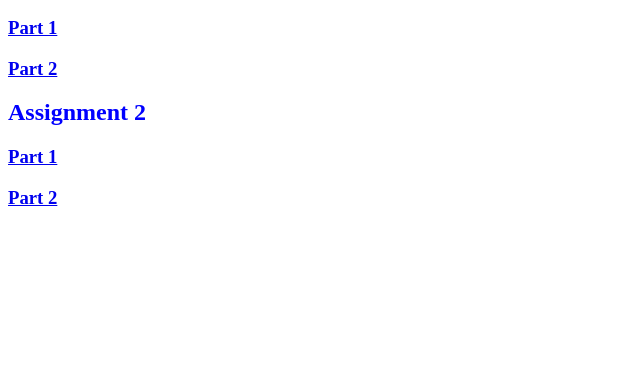
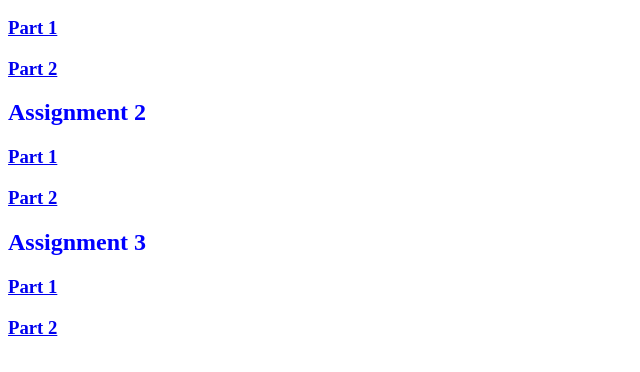
Before and after one commit to Stathlete17/CISC_681, a plain HTML site: page index.html in a window 1280 px wide. Shown: the part 110-482 px from the top of the page, without its empty margins (0-640 px from the left). Drawn offline with Linux system fonts and the light colour scheme.

Commit message:
Update index.html

```diff
--- a/index.html
+++ b/index.html
@@ -12,5 +12,10 @@
  <h3><a href="https://stathlete17.github.io/threejsGraphics2020/show1.html?load=js/assignment_2_part_2.js">Part 2 </a></h3>
 
 
+    <h2 class="red-text" style="color: Blue;">Assignment 3</h2>
+
+ <h3><a href="https://stathlete17.github.io/threejsGraphics2020/show1.html?load=js/assignment_2_part_1.js">Part 1 </a></h3>
+ <h3><a href="https://stathlete17.github.io/threejsGraphics2020/show1.html?load=js/assignment_2_part_2.js">Part 2 </a></h3>
+
 </body>
 </html>
```
